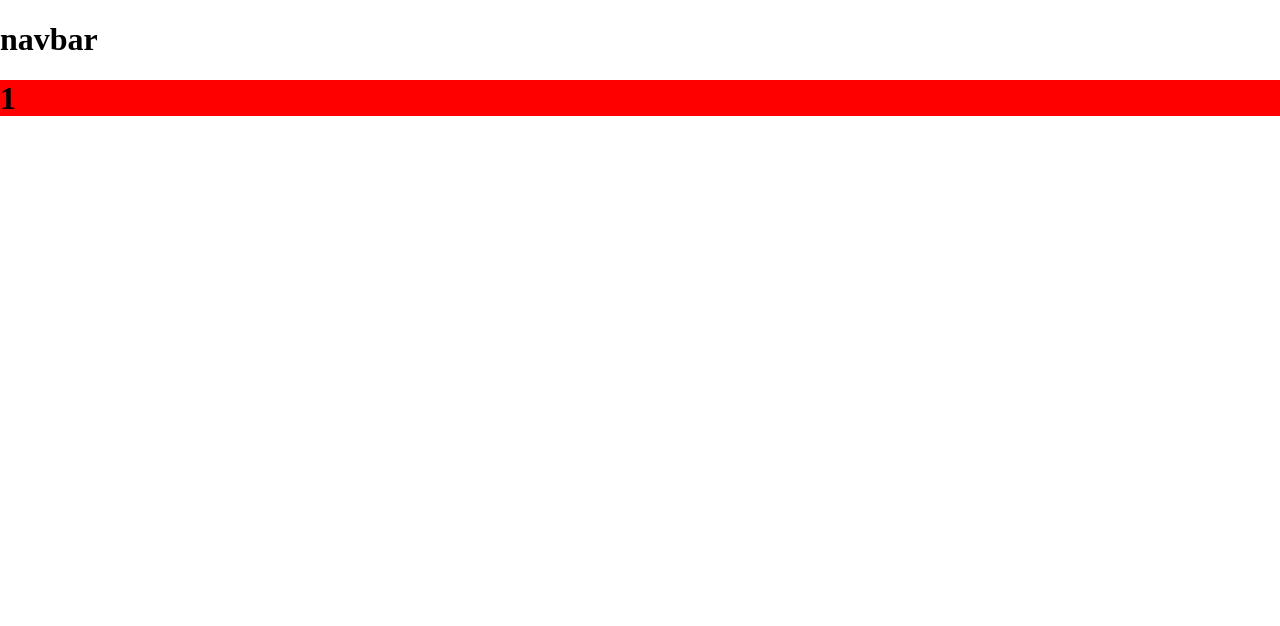
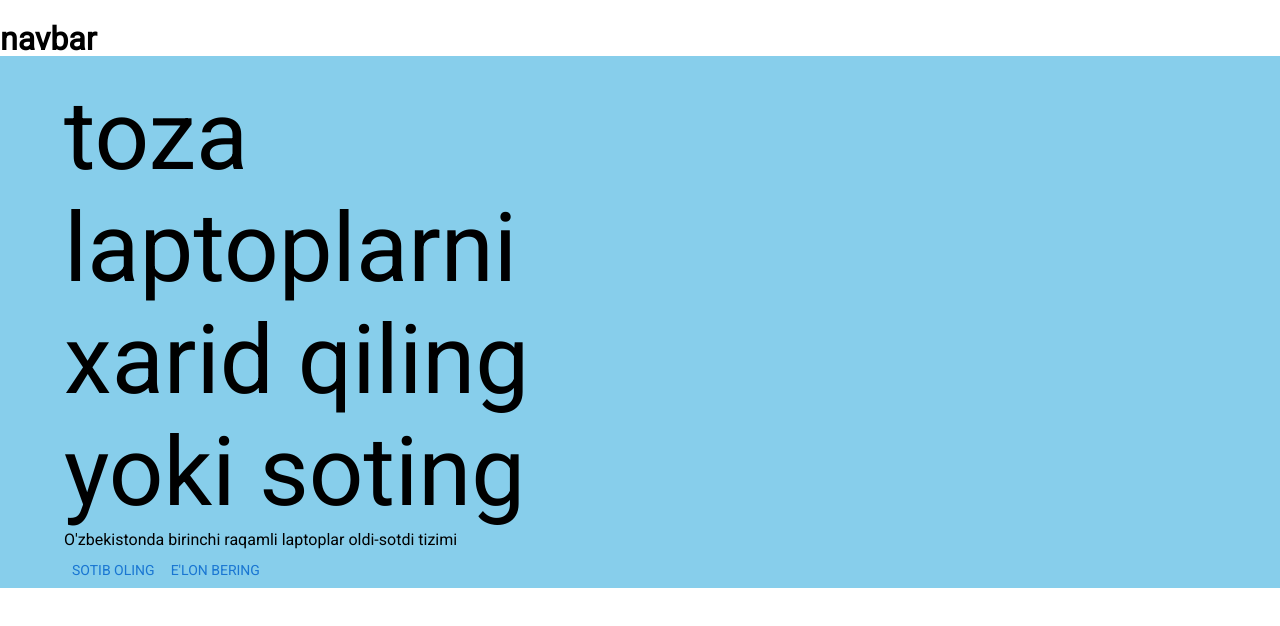
Before and after one commit to TohirDev/frontend-admin, a React (Vite) app: page / in a window 1280 px wide. Shown: the top 626 px of the page. Built offline with nearby package versions, Linux system fonts and the light colour scheme.

Commit message:
`DONE:` roboto font family installed

```diff
--- a/index.html
+++ b/index.html
@@ -1,8 +1,17 @@
-<!doctype html>
+<!DOCTYPE html>
 <html lang="en">
   <head>
     <meta charset="UTF-8" />
-    <meta name="viewport" content="width=device-width, initial-scale=1.0" />
+    <meta
+      name="viewport"
+      content="width=device-width, initial-scale=1.0"
+    />
+    <link rel="preconnect" href="https://fonts.googleapis.com" />
+    <link rel="preconnect" href="https://fonts.gstatic.com" crossorigin />
+    <link
+      href="https://fonts.googleapis.com/css2?family=Roboto&display=swap"
+      rel="stylesheet"
+    />
     <title>Vite + React + TS</title>
   </head>
   <body>
--- a/src/index.css
+++ b/src/index.css
@@ -22,8 +22,8 @@ html {
 
 body {
   margin: 0;
+  font-family: "Roboto", sans-serif;
 }
-
 /**
    * Render the `main` element consistently in IE.
    */
--- a/src/pages/home/HomePage.tsx
+++ b/src/pages/home/HomePage.tsx
@@ -1,10 +1,44 @@
-import { Box } from "@mui/material";
+import {
+  Box,
+  Button,
+  Container,
+  Grid,
+  ThemeProvider,
+  Typography,
+  createTheme,
+} from "@mui/material";
 
 const HomePage = () => {
+  const theme = createTheme({
+    typography: {
+      fontFamily: ["Roboto"].join(","),
+    },
+  });
   return (
-    <Box sx={{ width: "100%", background: "red" }}>
-      <h1>1</h1>
-    </Box>
+    <ThemeProvider theme={theme}>
+      <Box sx={{ width: "100%", background: "skyblue" }}>
+        <Container>
+          <Grid container spacing={3}>
+            <Grid item sm={12} md={6}>
+              <Typography variant="h1" sx={{ fontFamily: "Roboto" }}>
+                toza laptoplarni xarid qiling{" "}
+                <Typography component="span" variant="h1">
+                  yoki soting
+                </Typography>
+              </Typography>
+              <Typography component="p">
+                O'zbekistonda birinchi raqamli laptoplar oldi-sotdi tizimi
+              </Typography>
+              <Box sx={{ display: "flex", alignItems: "center" }}>
+                <Button>Sotib oling</Button>
+                <Button>E'lon bering</Button>
+              </Box>
+            </Grid>
+            <Grid item sm={12} md={6}></Grid>
+          </Grid>
+        </Container>
+      </Box>
+    </ThemeProvider>
   );
 };
 
```
Also changed, not shown: src/components/Container.tsx (deleted, +0 -25 lines).
